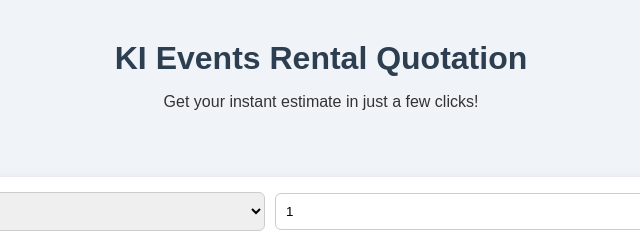
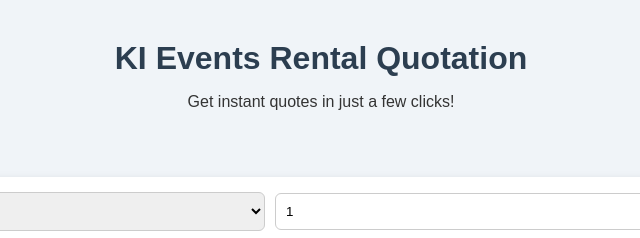
Before and after one commit to kieventsrental-est2026/kieventsrental-qoutation, a plain HTML site: page index.html in a window 1280 px wide. Shown: the top 238 px of the page, 319-959 px from the left. Drawn offline with Linux system fonts and the light colour scheme.

Commit message:
index.html

```diff
--- a/index.html
+++ b/index.html
@@ -90,7 +90,7 @@
 
 <header>
   <h1>KI Events Rental Quotation</h1>
-  <p>Get your instant estimate in just a few clicks!</p>
+  <p>Get instant quotes in just a few clicks!</p>
 </header>
 
 <div id="itemsContainer"></div>
```
